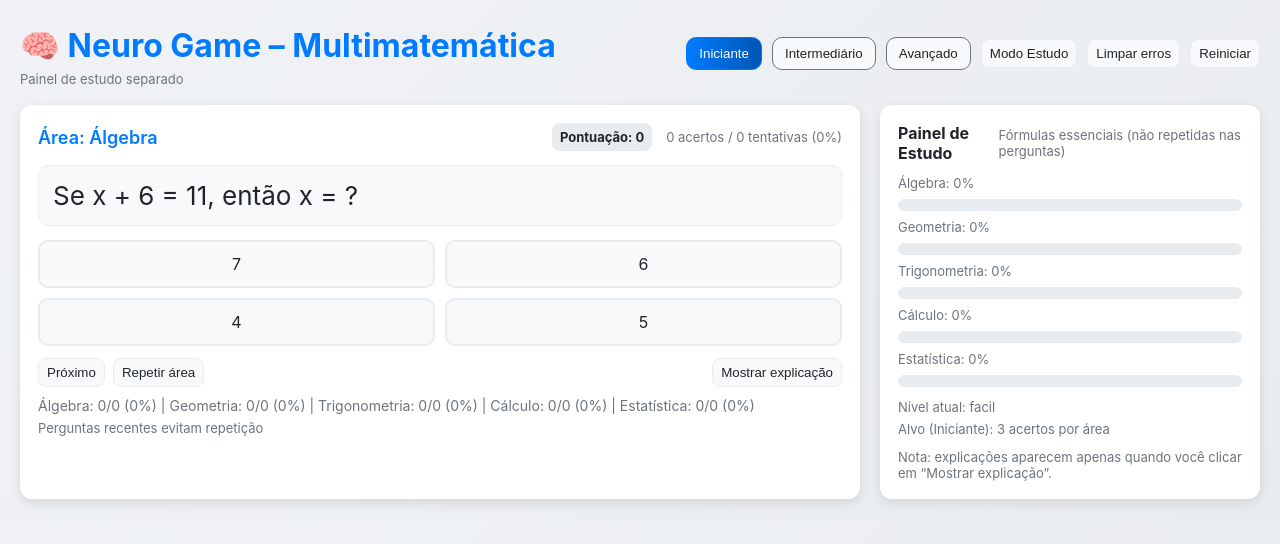
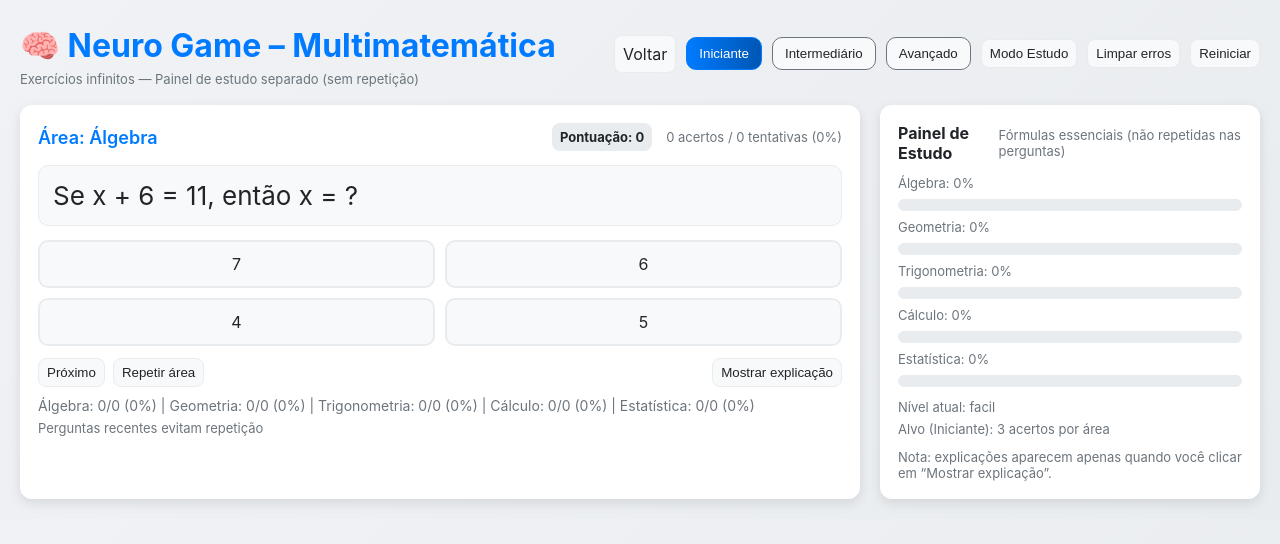
Before and after one commit to klebmatrix/sysdigital, a website: page templates/index.html in a window 1280 px wide. Drawn offline with Linux system fonts and the light colour scheme.

Commit message:
atualização do projeto

```diff
--- a/templates/index.html
+++ b/templates/index.html
@@ -65,10 +65,11 @@
 <header>
   <div>
     <h1>🧠 Neuro Game – Multimatemática</h1>
-    <div class="small">Painel de estudo separado</div>
+    <div class="small">Exercícios infinitos — Painel de estudo separado (sem repetição)</div>
   </div>
 
   <div class="controls">
+    <a href="https://cromosvirtual.com" class="muted-btn" style="text-decoration:none; display:flex; align-items:center; height:38px;">Voltar</a>
     <div class="row">
       <button id="facilBtn" class="level-btn">Iniciante</button>
       <button id="medioBtn" class="level-btn">Intermediário</button>
```
